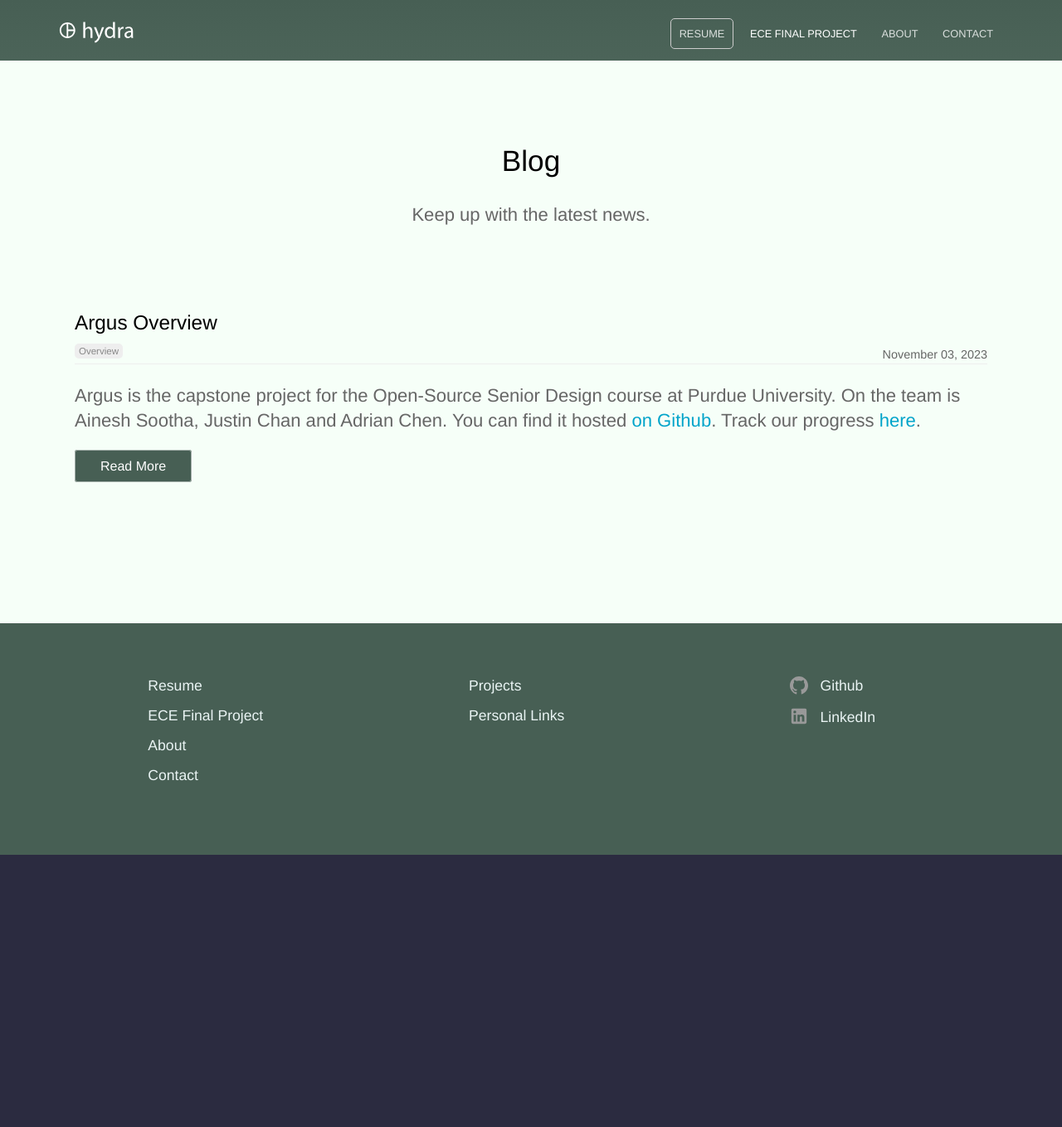
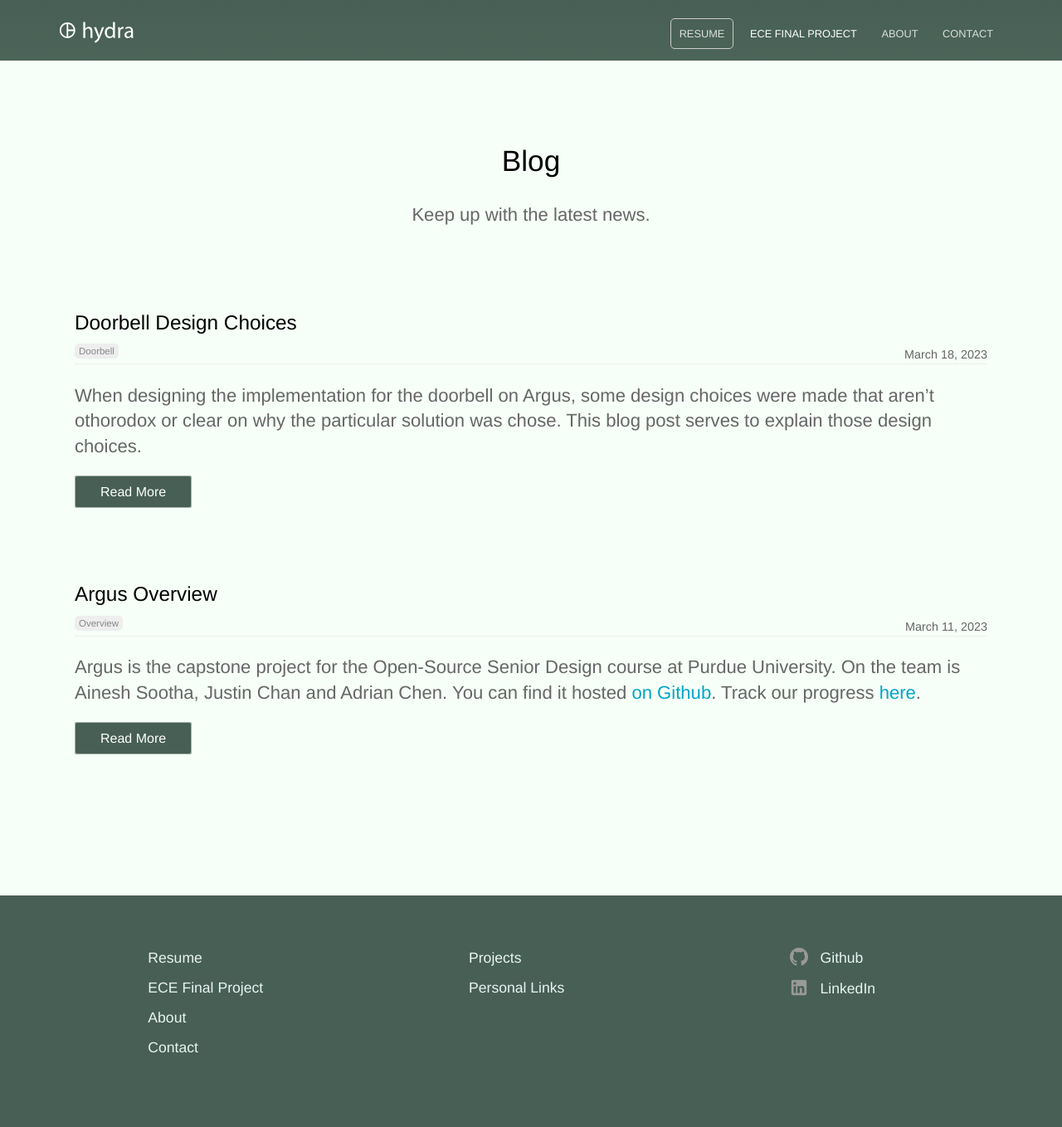
Before and after one commit to adrianchen8662/adrianchen8662.github.io, a Jekyll site: the page built from final-project/index.html, in a window 1280 px wide. Shown: the whole page at 83% size. Built offline with Jekyll 4.4.1, drawn with Linux system fonts in a browser that asks for light colours; the list of posts is cut into pages by our own code; a file with an impossible date is left out; before the commit the page ends 1030 px from its top, so only the background shows below that; some of the changed lines change nothing that is shown.

Commit message:
date change

```diff
--- a/_posts/2023-03-11-Argus-Overview.md
+++ b/_posts/2023-03-11-Argus-Overview.md
@@ -1,5 +1,5 @@
 ---
-date: 3/11/2023
+date: 2023-03-11
 title: Argus Overview
 categories:
   - Overview
--- a/_posts/2023-03-18-Doorbell Design Choices.md
+++ b/_posts/2023-03-18-Doorbell Design Choices.md
@@ -1,5 +1,5 @@
 ---
-date: 3/18/2023
+date: 2023-03-18
 title: Doorbell Design Choices
 categories:
   - Doorbell
```
